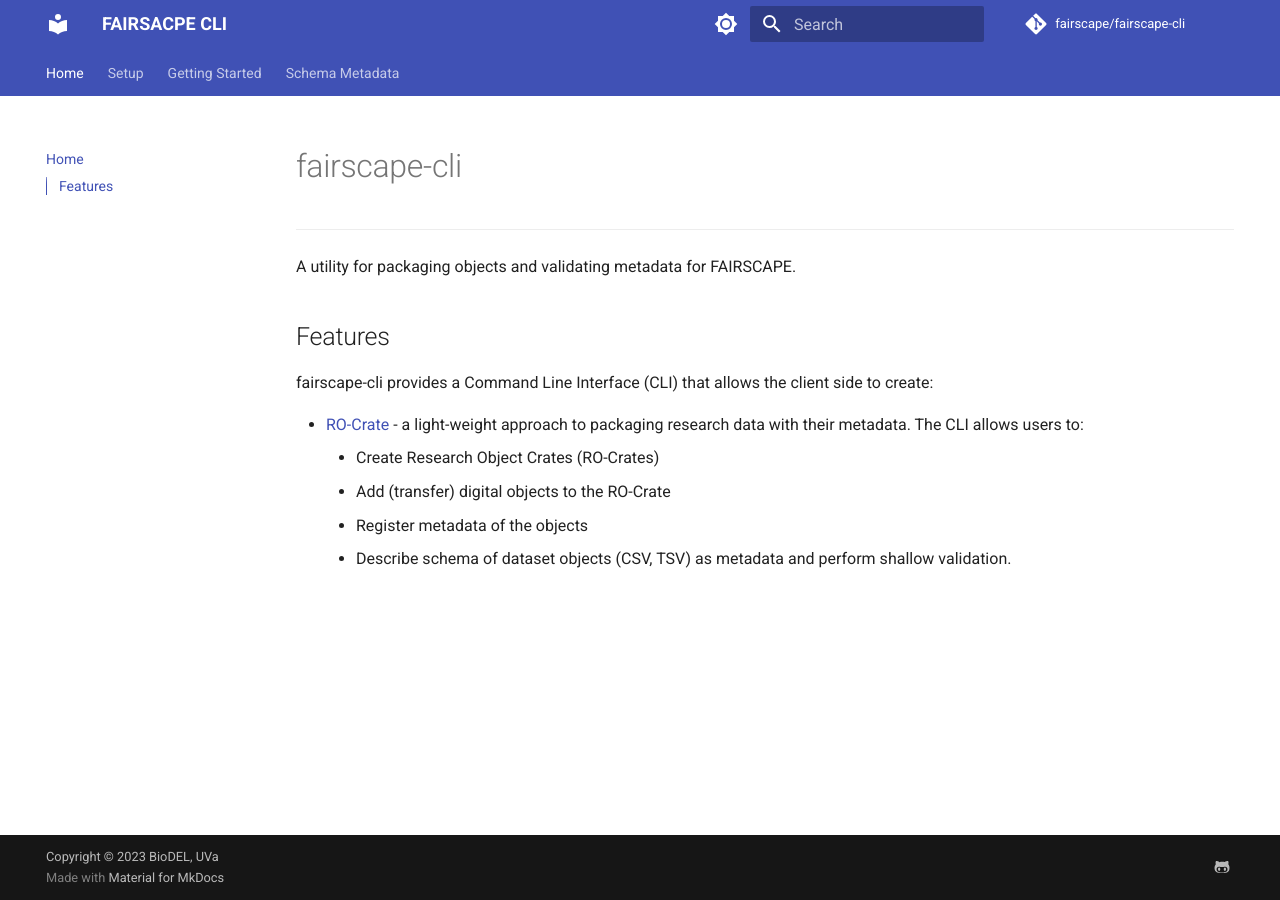
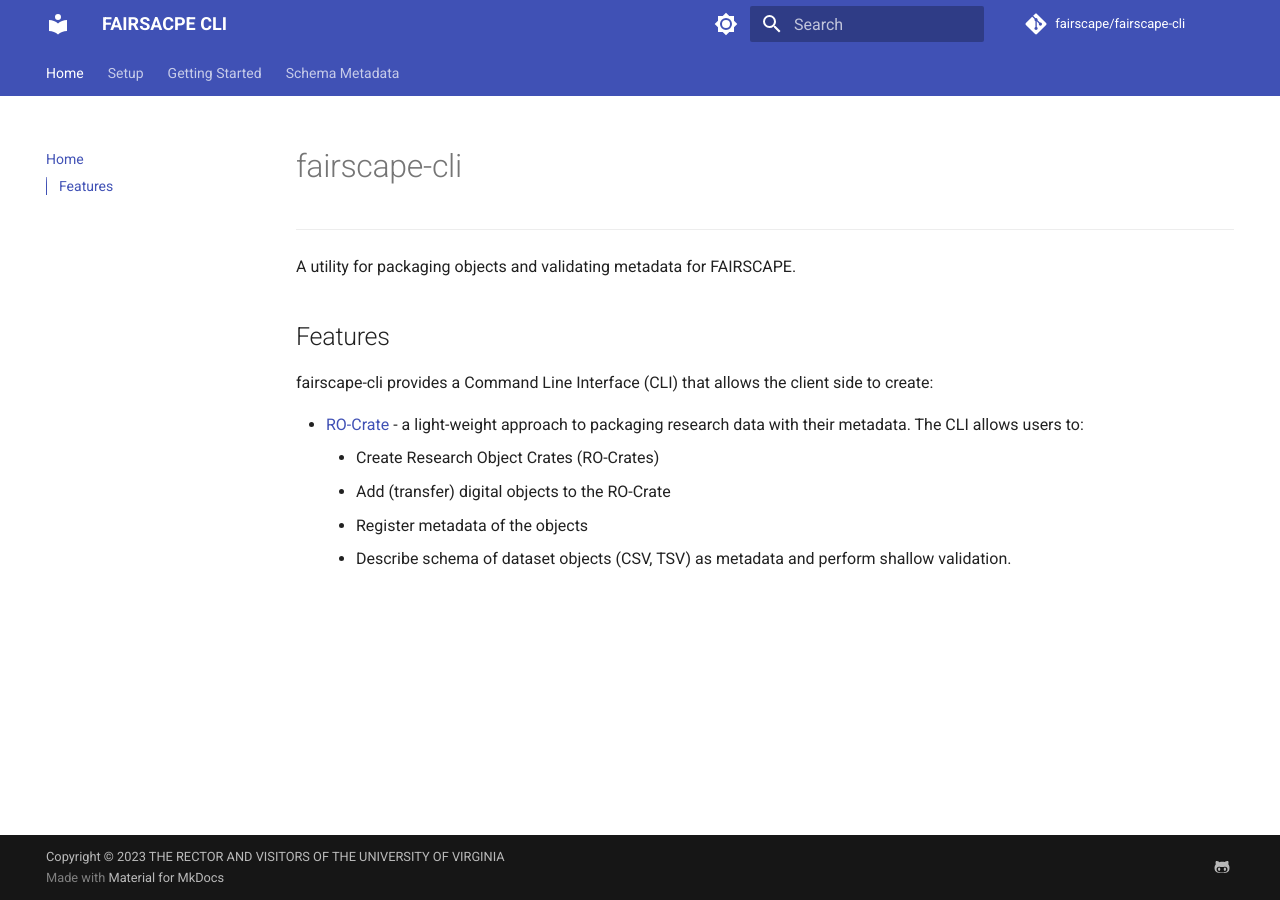
Before and after one commit to fairscape/fairscape-cli, an MkDocs documentation site: the page built from docs/index.md, in a window 1280 px wide. Built offline with MkDocs 1.6.1 and Material for MkDocs 9.7.7, drawn with Linux system fonts in a browser that asks for light colours; comment, search, counter and statistics services are not loaded.

```diff
--- a/mkdocs.yml
+++ b/mkdocs.yml
@@ -1,10 +1,14 @@
 # Project Information
 site_name: FAIRSACPE CLI
-site_description: A Command Line Interface (CLI) for Validation and Packaging of Research Data
-site_url: https://sadnanalmanir.github.io/release-example/
+site_description: A utility for packaging objects and validating metadata for FAIRSCAPE.
+site_url: https://github.com/fairscape/fairscape-cli
+
 # Repository
 repo_name: fairscape/fairscape-cli
-repo_url: https://github.com/sadnanalmanir/release-example
+repo_url: https://github.com/fairscape/fairscape-cli
+
+# Copyright
+copyright: Copyright &copy; 2023 THE RECTOR AND VISITORS OF THE UNIVERSITY OF VIRGINIA
 
 # Page tree
 nav:
@@ -97,6 +101,4 @@ extra:
 
   social:
     - icon: fontawesome/brands/github-alt
-      link: https://github.com/sadnanalmanir/release-example
-
-copyright: Copyright &copy; 2023 BioDEL, UVa
+      link: https://github.com/fairscape/fairscape-cli
```
